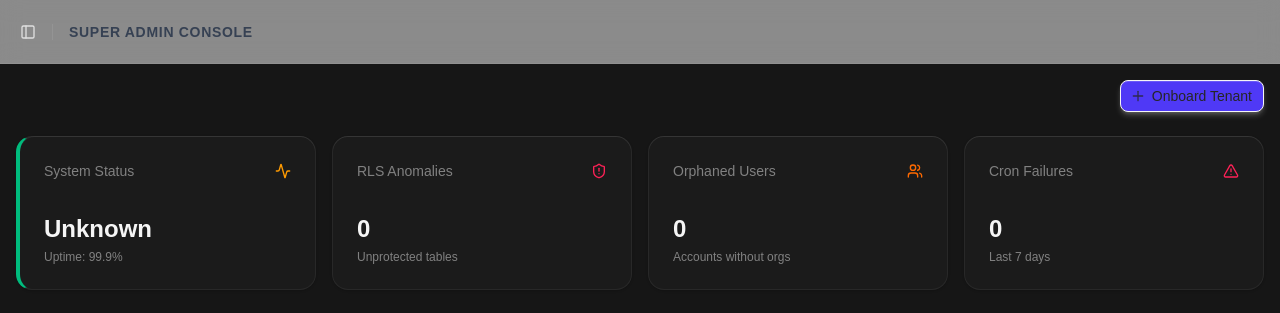
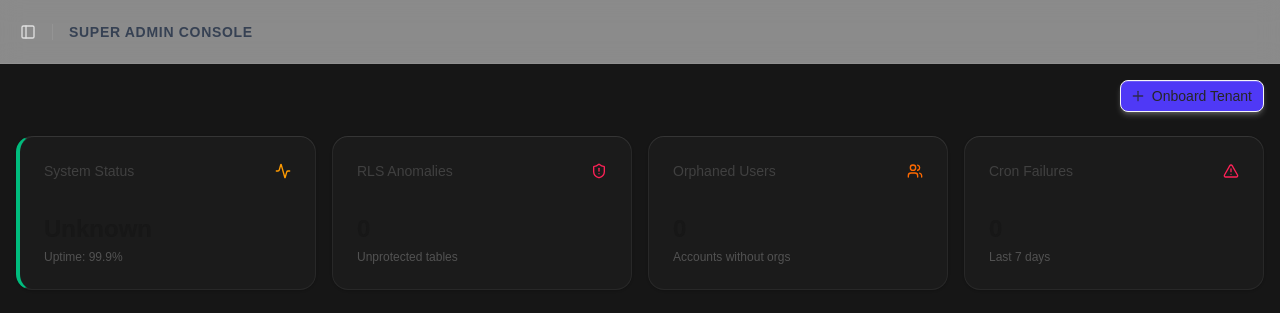
Before and after one commit to WLD101/erp-project, a Next.js app: page /dashboard in a window 1280 px wide. Shown: the top 313 px of the page. Built offline with nearby package versions, Linux system fonts and the light colour scheme; no server answers; the database is empty.

Commit message:
Fix: Update stats-cards text visibility

```diff
--- a/src/components/dashboard/stats-cards.tsx
+++ b/src/components/dashboard/stats-cards.tsx
@@ -8,45 +8,45 @@ export function StatsCards({ health }: { health: any }) {
         <div className="grid gap-4 md:grid-cols-2 lg:grid-cols-4">
             <Card className="border-l-4 border-l-emerald-500 shadow-sm">
                 <CardHeader className="flex flex-row items-center justify-between space-y-0 pb-2">
-                    <CardTitle className="text-sm font-medium text-muted-foreground">System Status</CardTitle>
+                    <CardTitle className="text-sm font-medium text-neutral-700">System Status</CardTitle>
                     <Activity className={`h-4 w-4 ${health?.status === 'HEALTHY' ? 'text-emerald-500' : 'text-amber-500'}`} />
                 </CardHeader>
                 <CardContent>
-                    <div className="text-2xl font-bold">{health?.status || 'Unknown'}</div>
-                    <p className="text-xs text-muted-foreground mt-1">Uptime: 99.9%</p>
+                    <div className="text-2xl font-bold text-neutral-900">{health?.status || 'Unknown'}</div>
+                    <p className="text-xs text-neutral-600 mt-1">Uptime: 99.9%</p>
                 </CardContent>
             </Card>
 
             <Card className="shadow-sm">
                 <CardHeader className="flex flex-row items-center justify-between space-y-0 pb-2">
-                    <CardTitle className="text-sm font-medium text-muted-foreground">RLS Anomalies</CardTitle>
+                    <CardTitle className="text-sm font-medium text-neutral-700">RLS Anomalies</CardTitle>
                     <ShieldAlert className="h-4 w-4 text-rose-500" />
                 </CardHeader>
                 <CardContent>
-                    <div className="text-2xl font-bold">{health?.issues?.rls_disabled_tables?.length || 0}</div>
-                    <p className="text-xs text-muted-foreground mt-1">Unprotected tables</p>
+                    <div className="text-2xl font-bold text-neutral-900">{health?.issues?.rls_disabled_tables?.length || 0}</div>
+                    <p className="text-xs text-neutral-600 mt-1">Unprotected tables</p>
                 </CardContent>
             </Card>
 
             <Card className="shadow-sm">
                 <CardHeader className="flex flex-row items-center justify-between space-y-0 pb-2">
-                    <CardTitle className="text-sm font-medium text-muted-foreground">Orphaned Users</CardTitle>
+                    <CardTitle className="text-sm font-medium text-neutral-700">Orphaned Users</CardTitle>
                     <Users className="h-4 w-4 text-orange-500" />
                 </CardHeader>
                 <CardContent>
-                    <div className="text-2xl font-bold">{health?.issues?.orphaned_profiles?.length || 0}</div>
-                    <p className="text-xs text-muted-foreground mt-1">Accounts without orgs</p>
+                    <div className="text-2xl font-bold text-neutral-900">{health?.issues?.orphaned_profiles?.length || 0}</div>
+                    <p className="text-xs text-neutral-600 mt-1">Accounts without orgs</p>
                 </CardContent>
             </Card>
 
             <Card className="shadow-sm">
                 <CardHeader className="flex flex-row items-center justify-between space-y-0 pb-2">
-                    <CardTitle className="text-sm font-medium text-muted-foreground">Cron Failures</CardTitle>
+                    <CardTitle className="text-sm font-medium text-neutral-700">Cron Failures</CardTitle>
                     <AlertTriangle className="h-4 w-4 text-rose-500" />
                 </CardHeader>
                 <CardContent>
-                    <div className="text-2xl font-bold">{health?.issues?.cron_failures?.length || 0}</div>
-                    <p className="text-xs text-muted-foreground mt-1">Last 7 days</p>
+                    <div className="text-2xl font-bold text-neutral-900">{health?.issues?.cron_failures?.length || 0}</div>
+                    <p className="text-xs text-neutral-600 mt-1">Last 7 days</p>
                 </CardContent>
             </Card>
         </div>
```
